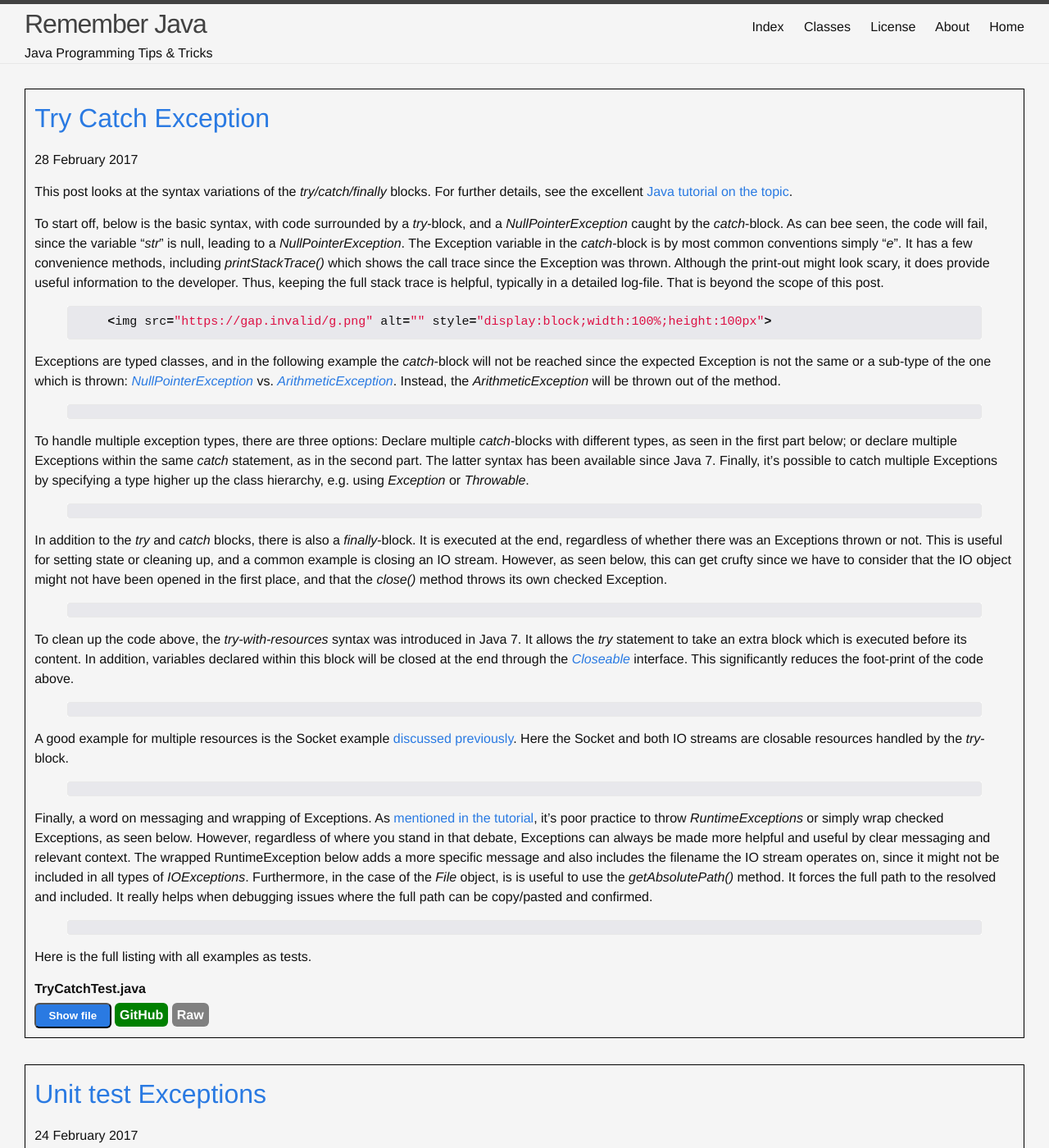
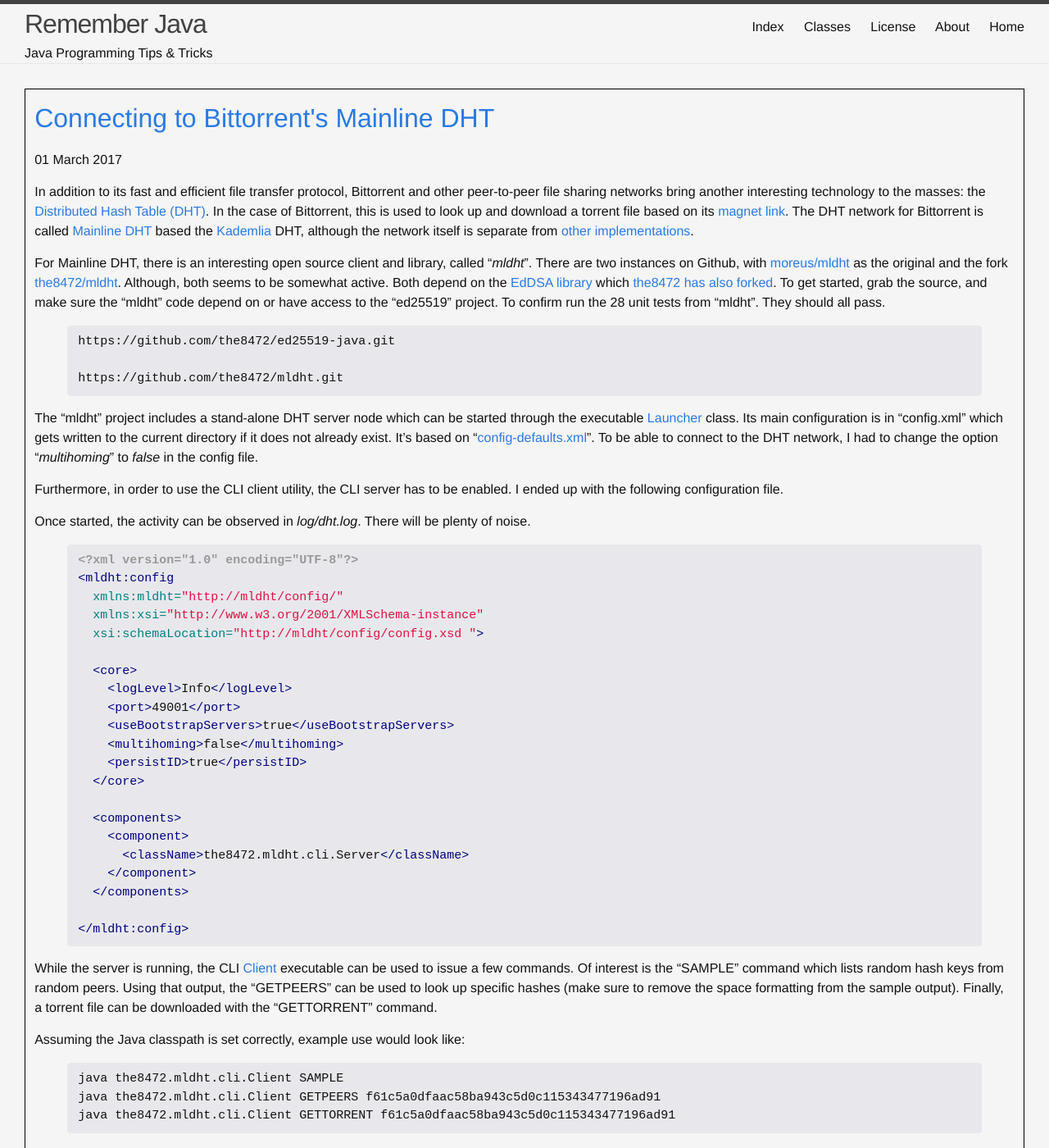
Before and after one commit to hblok/rememberjava, a Jekyll site: the page built from index.html, in a window 1280 px wide and 1400 px high. Shown: the whole window at 82% size. Built offline with Jekyll 4.4.1, drawn with Linux system fonts in a browser that asks for light colours; the list of posts is cut into pages by our own code; some of the changed text lies outside the part shown.

Commit message:
2017-03-01-mldht_setup.md done

```diff
--- /dev/null
+++ b/_posts/2017-03-01-mldht_setup.md
@@ -0,0 +1,108 @@
+---
+layout: post
+title:  Connecting to Bittorrent's Mainline DHT
+date:   2017-03-01
+categories: bittorrent
+tags: dht bittorrent p2p
+---
+
+In addition to its fast and efficient file transfer protocol, Bittorrent and other peer-to-peer file sharing networks bring another interesting technology to the masses: the [Distributed Hash Table (DHT)][DHT-wiki]. In the case of Bittorrent, this is used to look up and download a torrent file based on its [magnet link][magnet-wiki]. The DHT network for Bittorrent is called [Mainline DHT][Mainline-wiki] based the [Kademlia][Kademlia-wiki] DHT, although the network itself is separate from [other implementations][other-Kademlia].
+
+For Mainline DHT, there is an interesting open source client and library, called "*mldht*". There are two instances on Github, with [moreus/mldht][moreus-mldht] as the original and the fork [the8472/mldht][the8472-mldht]. Although, both seems to be somewhat active. Both depend on the [EdDSA library][str4d-ed25519] which [the8472 has also forked][the8472-ed25519]. To get started, grab the source, and make sure the "mldht" code depend on or have access to the "ed25519" project. To confirm run the 28 unit tests from "mldht". They should all pass.
+
+{% highlight shell %}
+https://github.com/the8472/ed25519-java.git
+
+https://github.com/the8472/mldht.git
+{% endhighlight %}
+
+The "mldht" project includes a stand-alone DHT server node which can be started through the executable [Launcher][Launcher] class. Its main configuration is in "config.xml" which gets written to the current directory if it does not already exist. It's based on "[config-defaults.xml][config-defaults]". To be able to connect to the DHT network, I had to change the option "*multihoming*" to *false* in the config file.
+
+Furthermore, in order to use the CLI client utility, the CLI server has to be enabled. I ended up with the following configuration file.
+
+Once started, the activity can be observed in *log/dht.log*. There will be plenty of noise.
+
+{% highlight xml %}
+<?xml version="1.0" encoding="UTF-8"?>
+<mldht:config
+  xmlns:mldht="http://mldht/config/"
+  xmlns:xsi="http://www.w3.org/2001/XMLSchema-instance"
+  xsi:schemaLocation="http://mldht/config/config.xsd ">
+
+  <core>
+    <logLevel>Info</logLevel>
+    <port>49001</port>
+    <useBootstrapServers>true</useBootstrapServers>
+    <multihoming>false</multihoming>
+    <persistID>true</persistID>
+  </core>
+
+  <components>
+    <component>
+      <className>the8472.mldht.cli.Server</className>
+    </component>
+  </components>
+
+</mldht:config>
+{% endhighlight %}
+
+While the server is running, the CLI [Client][Client] executable can be used to issue a few commands. Of interest is the "SAMPLE" command which lists random hash keys from random peers. Using that output, the "GETPEERS" can be used to look up specific hashes (make sure to remove the space formatting from the sample output). Finally, a torrent file can be downloaded with the "GETTORRENT" command.
+
+Assuming the Java classpath is set correctly, example use would look like:
+
+{% highlight shell %}
+java the8472.mldht.cli.Client SAMPLE
+java the8472.mldht.cli.Client GETPEERS f61c5a0dfaac58ba943c5d0c115343477196ad91
+java the8472.mldht.cli.Client GETTORRENT f61c5a0dfaac58ba943c5d0c115343477196ad91
+{% endhighlight %}
+
+The hash used above is the Wikileaks "insurance" file posted last December, with the name "2016-12-09_WL-Insurance.aes256". The "mldht" project does not contain any tools to actually read the torrent, but we can use the Transmission client:
+
+{% highlight shell %}
+apt-get install transmission-cli
+
+transmission-show f61c5a0dfaac58ba943c5d0c115343477196ad91.torrent
+{% endhighlight %}
+
+The expected output would look like this:
+
+{% highlight shell %}
+Name: 2016-12-09_WL-Insurance.aes256
+File: F61C5A0DFAAC58BA943C5D0C115343477196AD91.torrent
+
+GENERAL
+
+  Name: 2016-12-09_WL-Insurance.aes256
+  Hash: f61c5a0dfaac58ba943c5d0c115343477196ad91
+  Created by:
+  Created on: Unknown
+  Piece Count: 42979
+  Piece Size: 2.00 MiB
+  Total Size: 90.13 GB
+  Privacy: Public torrent
+
+TRACKERS
+
+FILES
+
+  2016-12-09_WL-Insurance.aes256 (90.13 GB)
+{% endhighlight %}
+
+
+Given that this worked fine, I'm thinking it should be trivial to create a custom ML DHT client which performs the steps above. I hope to come back to that in a future article.
+
+
+[DHT-wiki]: https://en.wikipedia.org/wiki/Distributed_hash_table
+[Mainline-wiki]: https://en.wikipedia.org/wiki/Mainline_DHT
+[magnet-wiki]: https://en.wikipedia.org/wiki/Magnet_URI_scheme
+[Kademlia-wiki]: https://en.wikipedia.org/wiki/Kademlia
+[other-Kademlia]: https://en.wikipedia.org/wiki/Kademlia#Implementations
+
+[moreus-mldht]: https://github.com/moreus/mldht
+[the8472-mldht]: https://github.com/the8472/mldht
+[the8472-ed25519]: https://github.com/the8472/ed25519-java
+[str4d-ed25519]: https://github.com/str4d/ed25519-java
+
+[Launcher]: https://github.com/the8472/mldht/blob/master/src/the8472/mldht/Launcher.java
+[config-defaults]: https://github.com/the8472/mldht/blob/master/src/the8472/mldht/config-defaults.xml
+[Client]: https://github.com/the8472/mldht/blob/master/src/the8472/mldht/cli/Client.java
```
Also changed, not shown: _posts/2017-01-15-bitcoinj_example.md (+1 -1 lines).
